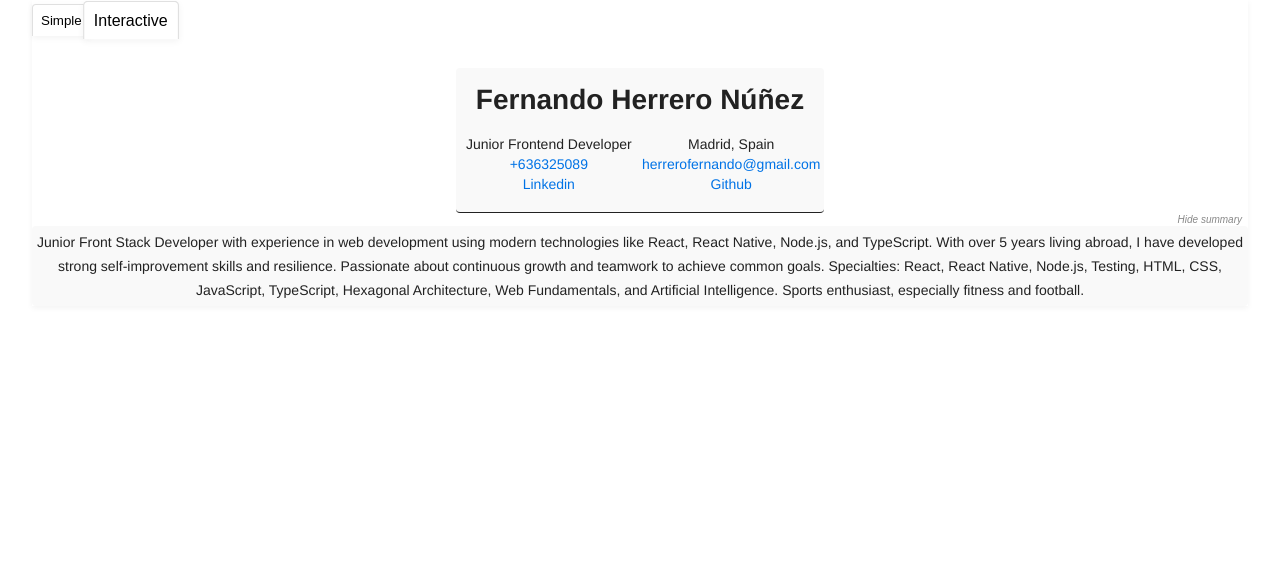
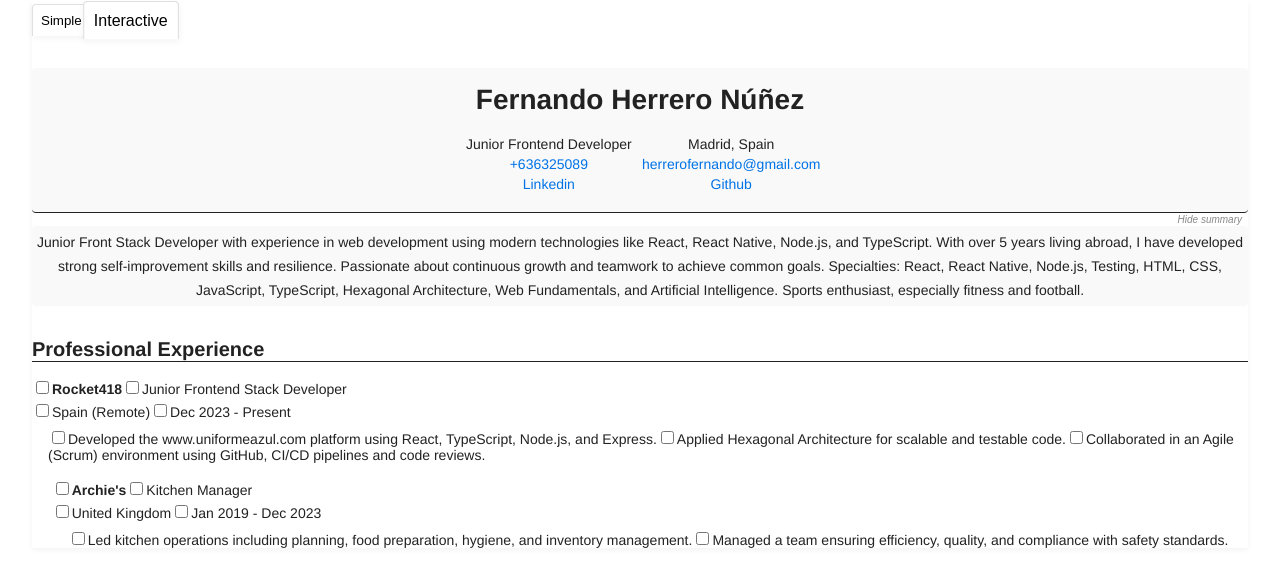
Before and after one commit to Fernando-Herrero/cv-online-react, a React (Vite) app: page / in a window 1280 px wide. Both pictures are taken after a click on the button "Interactive". Shown: the top 586 px of the page. Built offline with nearby package versions, Linux system fonts and the light colour scheme.

Commit message:
feat(ProfessionalExperience): create professional experience component functionality and styles

```diff
--- a/src/App.css
+++ b/src/App.css
@@ -78,3 +78,16 @@ a {
 	margin: 0 auto;
 	box-shadow: var(--box-shadow);
 }
+
+h2 {
+	font-size: var(--font-size-large);
+	border-bottom: 1px solid var(--text-color);
+    width: 100%;
+}
+
+.section-container {
+	display: flex;
+	flex-direction: column;
+	align-items: center;
+	padding-top: var(--spacing-xl);
+}
--- a/src/App.jsx
+++ b/src/App.jsx
@@ -3,6 +3,7 @@ import "./App.css";
 import { CvTabsNavigation } from "./components/CvTabsNavigation/CvTabsNavigation";
 import { TABS } from "./components/CvTabsNavigation/Tabs";
 import { Header } from "./components/Header/Header";
+import { ProfessionalExperience } from "./components/ProfesionalExperience/ProfessionalExperience";
 
 const cvData = {
 	personalInfo: {
@@ -80,11 +81,27 @@ Sports enthusiast, especially fitness and football.`,
 
 function App() {
 	const [activeTab, setActiveTab] = useState(TABS.SIMPLE);
+	const [selectedItems, setSelectedItems] = useState({
+		experience: {},
+		education: {},
+		technicalSkills: {},
+		languages: {},
+	});
+
+	const toggleExperienceItems = (key) => {
+		setSelectedItems((prev) => ({ ...prev, experience: { ...prev.experience, [key]: !prev.experience[key] } }));
+	};
 
 	return (
 		<div className="app-container">
 			<CvTabsNavigation activeTab={activeTab} setActiveTab={setActiveTab} />
 			<Header activeTab={activeTab} personalInfo={cvData.personalInfo} summary={cvData.summary} />
+			<ProfessionalExperience
+				activeTab={activeTab}
+				experience={cvData.experience}
+				selectedItems={selectedItems}
+				toggleExperienceItems={toggleExperienceItems}
+			/>
 		</div>
 	);
 }
--- a/src/components/Header/Header.css
+++ b/src/components/Header/Header.css
@@ -1,14 +1,8 @@
-.header-container {
-	display: flex;
-	flex-direction: column;
-	align-items: center;
-	padding-top: var(--spacing-xl);
-}
-
 .header-name-content {
 	display: flex;
 	flex-direction: column;
 	align-items: center;
+	width: 100%;
 	gap: var(--spacing-md);
 	background-color: var(--section-bg);
 	border-radius: var(--border-radius);
--- a/src/components/Header/Header.jsx
+++ b/src/components/Header/Header.jsx
@@ -10,7 +10,7 @@ export const Header = ({ activeTab, personalInfo, summary }) => {
 	};
 
 	return (
-		<section className="header-container">
+		<section className="section-container">
 			<div className="header-name-content">
 				<h1 className="header-name">{fullName}</h1>
 
--- /dev/null
+++ b/src/components/ProfesionalExperience/ProfessionalExperience.css
@@ -0,0 +1,17 @@
+.experience-content {
+    display: flex;
+    flex-direction: column;
+    gap: var(--spacing-sm);
+    padding-top: var(--spacing-md);
+    font-size: var(--font-size-small);
+}
+
+.experience-company-date {
+    display: flex;
+    flex-direction: column;
+    gap: var(--spacing-xs);
+}
+
+.experience-responsabilities {
+    padding-left: var(--spacing-md);
+}
--- /dev/null
+++ b/src/components/ProfesionalExperience/ProfessionalExperience.jsx
@@ -0,0 +1,98 @@
+import "./ProfessionalExperience.css";
+
+export const ProfessionalExperience = ({ activeTab, experience, selectedItems, toggleExperienceItems }) => {
+	return (
+		<section className="section-container">
+			<h2>Professional Experience</h2>
+			{experience.map(({ position, company, period, location, responsibilities }, index) => {
+				const baseKey = `${position}-${company}`;
+
+				return (
+					<div key={`${baseKey}-${index}`} className="experience-content">
+						<div className="experience-company-date">
+							<div className="experience-company">
+								{activeTab === "Interactive" ? (
+									<>
+										<label>
+											<input
+												type="checkbox"
+												checked={selectedItems?.experience?.[`${baseKey}-company`] || false}
+												onChange={() => toggleExperienceItems(`${baseKey}-company`)}
+											/>
+											<strong>{company}</strong>
+										</label>
+
+										<label>
+											<input
+												type="checkbox"
+												checked={selectedItems?.experience?.[`${baseKey}-position`] || false}
+												onChange={() => toggleExperienceItems(`${baseKey}-position`)}
+											/>
+											{position}
+										</label>
+									</>
+								) : (
+									<>
+										<p>
+											<strong>{company}</strong>
+										</p>
+										<p>{position}</p>
+									</>
+								)}
+							</div>
+							<div className="experience-date">
+								{activeTab === "Interactive" ? (
+									<>
+										<label>
+											<input
+												type="checkbox"
+												checked={selectedItems?.experience?.[`${baseKey}-location`] || false}
+												onChange={() => toggleExperienceItems(`${baseKey}-location`)}
+											/>
+											{location}
+										</label>
+
+										<label>
+											<input
+												type="checkbox"
+												checked={selectedItems?.experience?.[`${baseKey}-period`] || false}
+												onChange={() => toggleExperienceItems(`${baseKey}-period`)}
+											/>
+											{period}
+										</label>
+									</>
+								) : (
+									<>
+										<p>
+											<strong>{location}</strong>
+										</p>
+										<p>{period}</p>
+									</>
+								)}
+							</div>
+						</div>
+
+						<div className="experience-responsabilities">
+							{responsibilities.map((responsability, i) => {
+								const key = `${baseKey}-responsability-${i}`;
+
+								return activeTab === "Interactive" ? (
+									<label key={key}>
+										<input
+											type="checkbox"
+											checked={selectedItems?.experience?.[key] || false}
+											onChange={() => toggleExperienceItems(key)}
+										/>
+										{responsability}
+									</label>
+								) : (
+									<li key={key}>{responsability}</li>
+								);
+							})}
+						</div>
+					</div>
+				);
+			})}
+		</section>
+	);
+};
```
